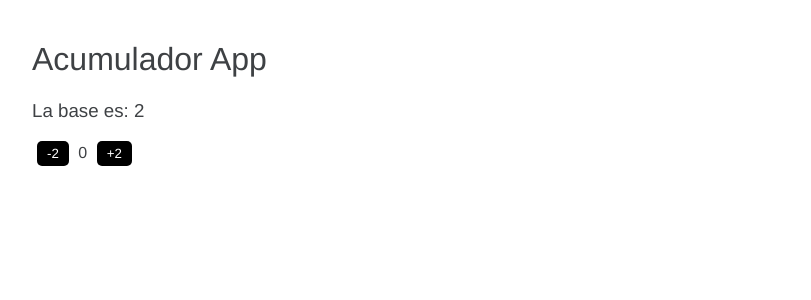
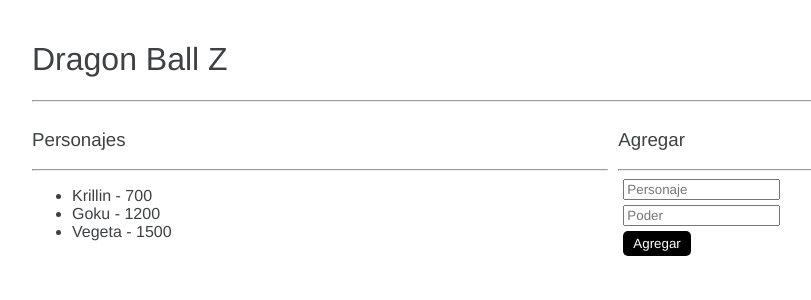
Before and after one commit to borilio/udemy-angular-2021-fh, an Angular app: page / in a window 1280 px wide. Shown: the top 300 px of the page, without its empty margins (8-819 px from the left). Built offline with nearby package versions, Linux system fonts and the light colour scheme.

Commit message:
Creación de la página principal de DBZ

```diff
--- a/src/app/app.component.html
+++ b/src/app/app.component.html
@@ -1,5 +1,7 @@
-<app-contador></app-contador>
+<!-- <app-contador></app-contador> -->
 
 <!-- <app-heroe></app-heroe> -->
 
 <!-- <app-listado></app-listado> -->
+
+<app-main-page></app-main-page>
--- a/src/app/app.module.ts
+++ b/src/app/app.module.ts
@@ -1,9 +1,10 @@
 import { NgModule } from '@angular/core';
 import { BrowserModule } from '@angular/platform-browser';
 import { HeroesModule } from './heroes/heroes.module';
+import { ContadorModule } from './contador/contador.module';
+import { DbzModule } from './dbz/dbz.module';
 
 import { AppComponent } from './app.component';
-import { ContadorModule } from './contador/contador.module';
 
 @NgModule({
   declarations: [
@@ -12,7 +13,8 @@ import { ContadorModule } from './contador/contador.module';
   imports: [
     BrowserModule,
     HeroesModule,
-    ContadorModule
+    ContadorModule,
+    DbzModule
   ],
   providers: [],
   bootstrap: [AppComponent]
--- /dev/null
+++ b/src/app/dbz/main-page/main-page.component.html
@@ -0,0 +1,27 @@
+<h1>Dragon Ball Z</h1>
+<hr>
+
+<div class="row">
+
+    <div class="col">
+        <h3>Personajes</h3>
+        <hr>
+        <ul>
+            <li>Krillin - 700</li>
+            <li>Goku -  1200</li>
+            <li>Vegeta - 1500</li>
+        </ul>
+    </div>
+
+    <div class="col">
+        <h3>Agregar</h3>
+        <hr>
+        <form action="">
+            <input type="text" placeholder="Personaje" />
+            <input type="number" placeholder="Poder" />
+            <button>Agregar</button>
+        </form>
+
+    </div>
+
+</div>
--- /dev/null
+++ b/src/app/dbz/main-page/main-page.component.ts
@@ -0,0 +1,15 @@
+import { Component, OnInit } from '@angular/core';
+
+@Component({
+  selector: 'app-main-page',
+  templateUrl: './main-page.component.html',
+  styleUrls: ['./main-page.component.css']
+})
+export class MainPageComponent implements OnInit {
+
+  constructor() { }
+
+  ngOnInit(): void {
+  }
+
+}
--- a/src/styles.css
+++ b/src/styles.css
@@ -4,7 +4,8 @@
   font-weight: 200;
 }
 
-  html, body {
+html,
+body {
 
   background: white;
   margin: 20px;
@@ -32,10 +33,24 @@
   background-color: #3e4144;
 }
 
-  button:focus{
+button:focus {
   outline: none;
 }
 
 .p-1 {
   padding: 1px;
 }
+
+.row {
+  display: flex;
+}
+
+.col {
+  flex-grow: 1;
+  margin-right: 10px;
+}
+
+input {
+  display: block;
+  margin: 5px;
+}
```
Also changed, not shown: src/app/dbz/dbz.module.ts (added, +16 -0 lines), src/app/dbz/main-page/main-page.component.css (added). Lines whose indentation alone changed are shown as unchanged.
